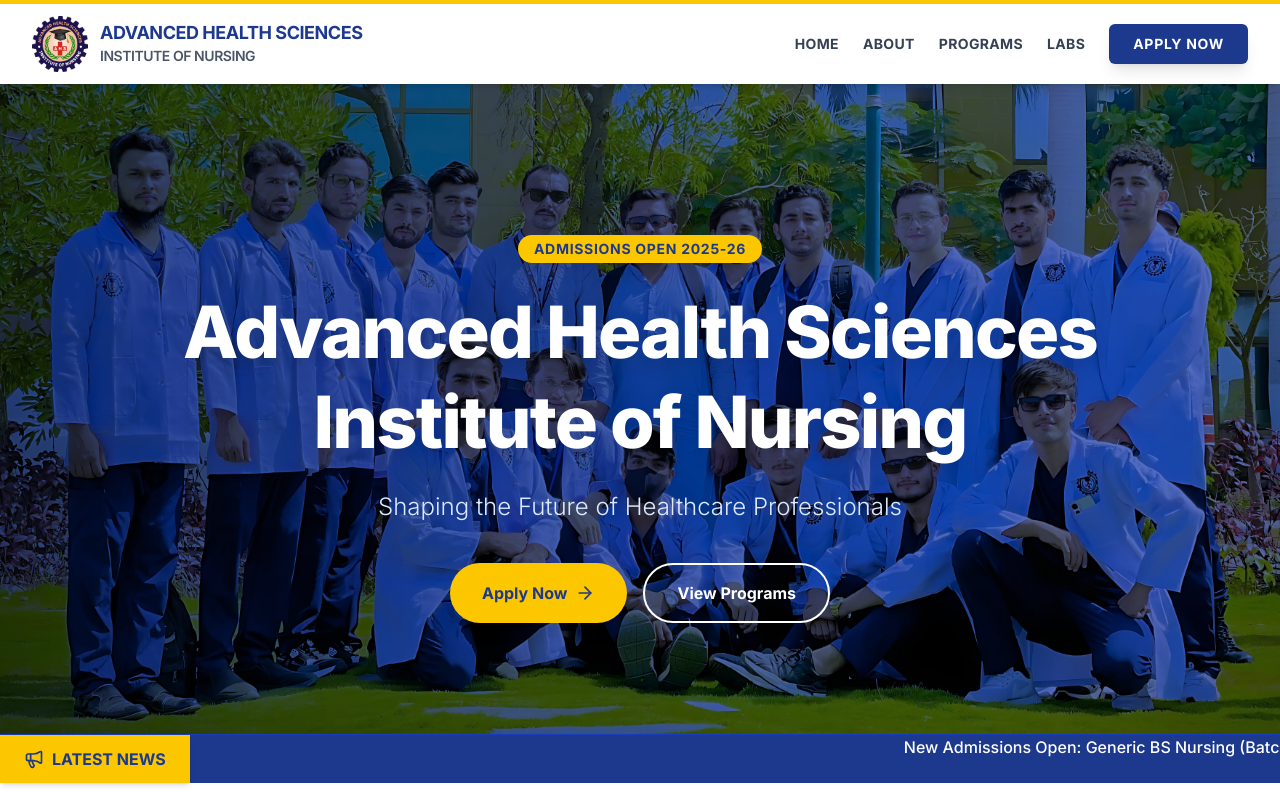
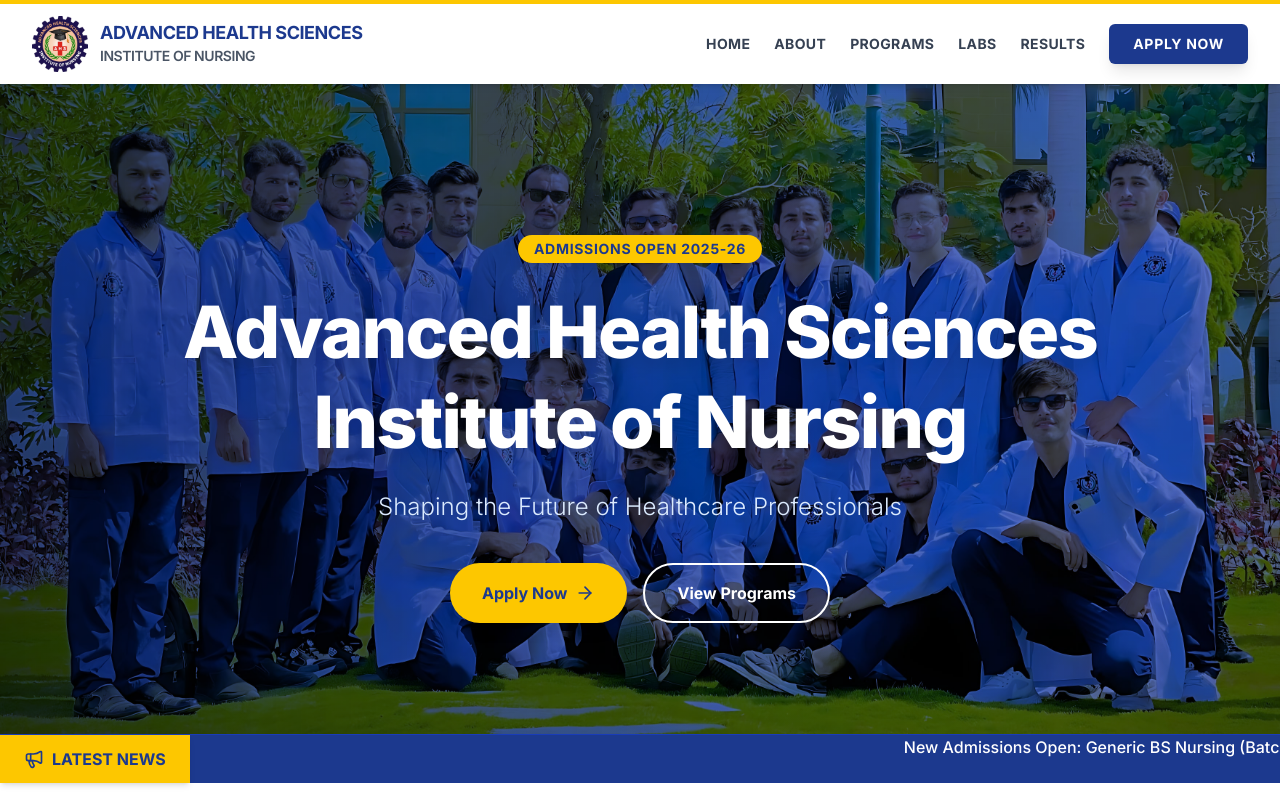
Before and after one commit to AHSANKHAN1999/ahsion-website, a Next.js app: page / in a window 1280 px wide. Shown: the top 800 px of the page. Built offline with nearby package versions, Linux system fonts and the light colour scheme.

Commit message:
Add Results link to navigation menu

```diff
--- a/src/data/siteData.js
+++ b/src/data/siteData.js
@@ -16,6 +16,7 @@
       ]},
     { label: "Programs", link: "/programs" },
     { label: "Labs", link: "/labs" },
+    { label: "Results", link: "/results" },
     { label: "Online Apply", link: "/admissions" },
   ],
 
```
